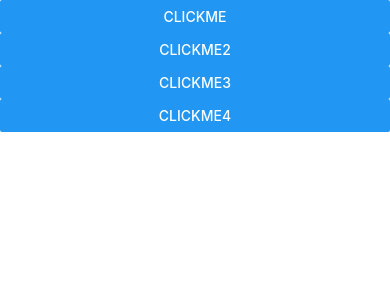
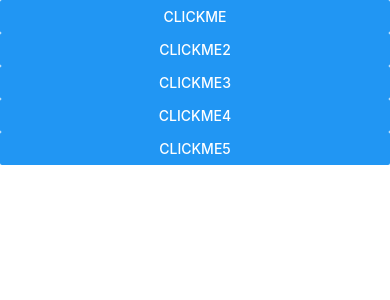
Before and after one commit to DuongDiep2612/learning-react-native, a React Native app: screen / in a window 390 px wide. Shown: the top 300 px of the page. Built offline with nearby package versions, Linux system fonts and the light colour scheme.

Commit message:
Update index.js

```diff
--- a/src/components/Button/index.js
+++ b/src/components/Button/index.js
@@ -22,6 +22,10 @@ export default class ButtonComponent extends Component {
                     title="Clickme4"
                     onPress={() => Alert.alert('Button 4 Pressed')}
                 />
+                <Button
+                    title="Clickme5"
+                    onPress={() => Alert.alert('Button 5 Pressed')}
+                />
             </View>
         );
     }
```
